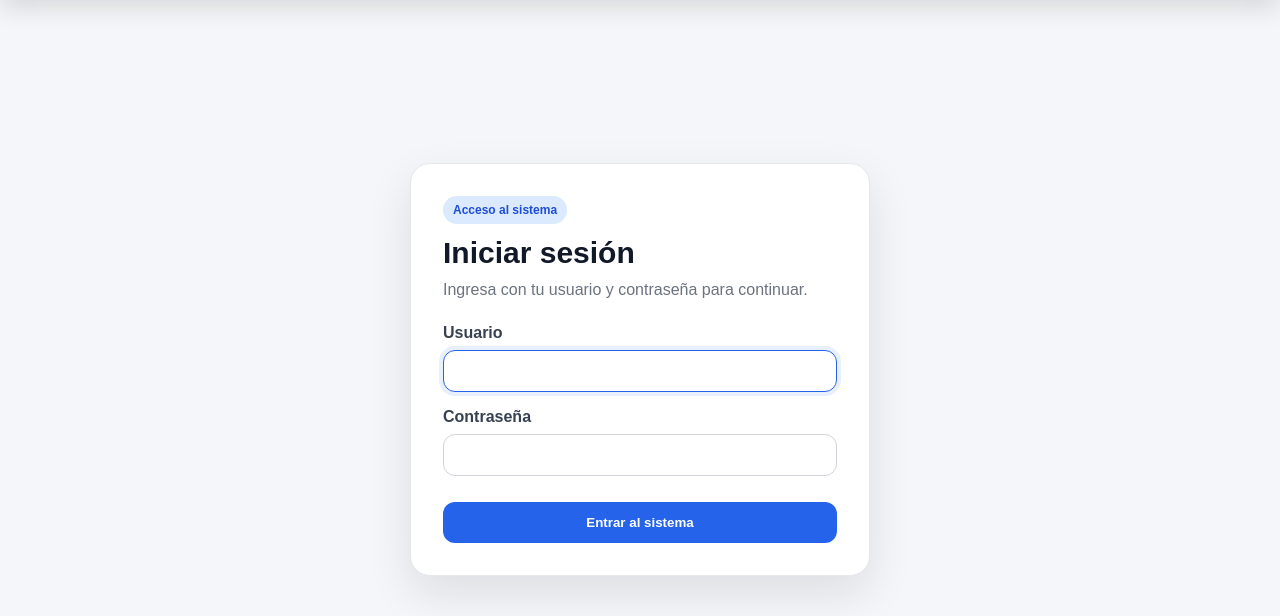
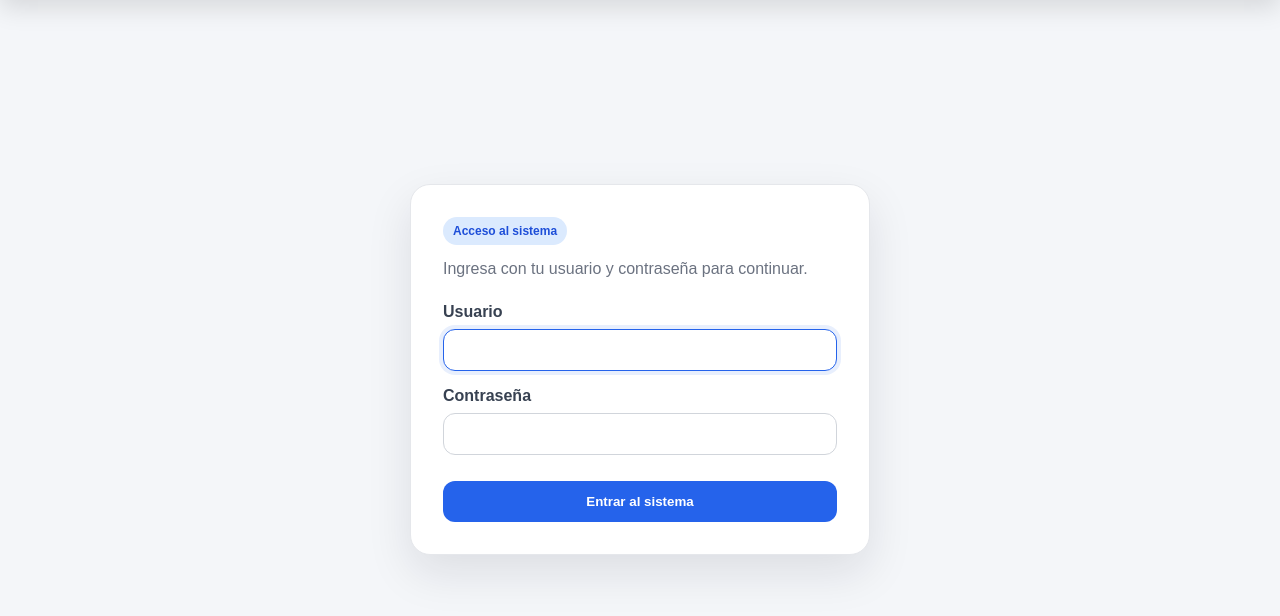
Before and after one commit to wiliancabel-creator/control-cajas, a Django app: page /login/ in a window 1280 px wide. Shown: the part 91-707 px from the top of the page. Run offline with Django 5.2, Linux system fonts and the light colour scheme.

Commit message:
migracion

```diff
--- a/cajas/templates/cajas/login.html
+++ b/cajas/templates/cajas/login.html
@@ -7,7 +7,7 @@
         <div class="login-card">
             <div class="login-header">
                 <span class="login-badge">Acceso al sistema</span>
-                <h2>Iniciar sesión</h2>
+
                 <p>Ingresa con tu usuario y contraseña para continuar.</p>
             </div>
 
```
Also changed, not shown: cajas/migrations/0001_initial.py, db.sqlite3.
